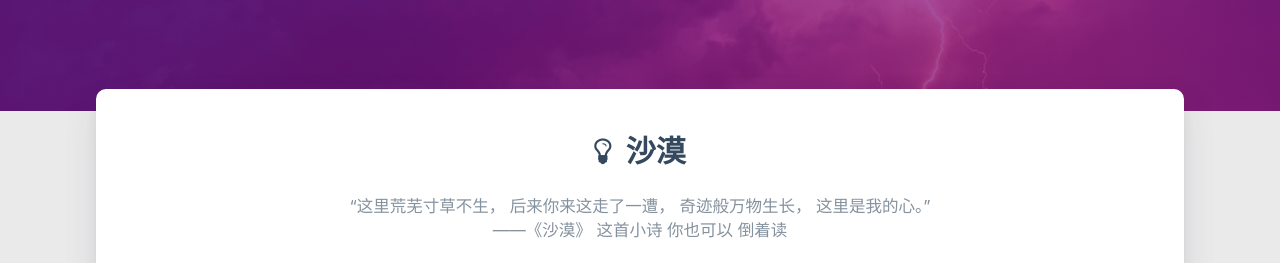
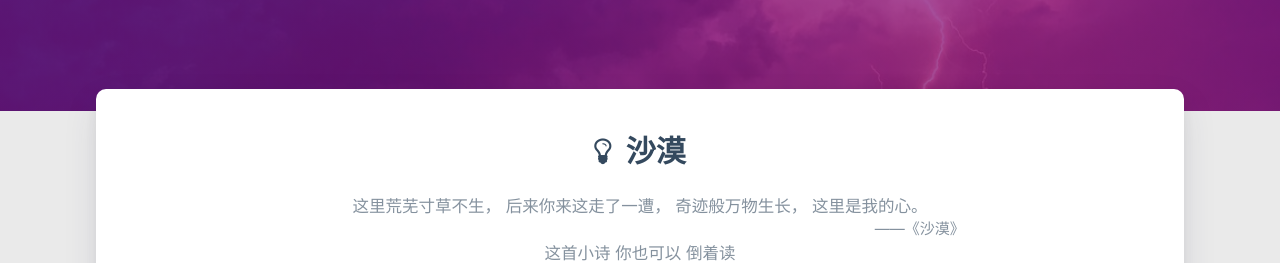
Before and after one commit to LuoJianxun/luojianxun.github.io, a plain HTML site: page index.html in a window 1280 px wide. Shown: the part 689-952 px from the top of the page. Drawn offline with Linux system fonts and the light colour scheme; some packages are replaced by stand-ins of ours; no server answers; a script that the page names is missing.

Commit message:
Site updated: 2019-07-16 13:17:27

```diff
--- a/index.html
+++ b/index.html
@@ -418,7 +418,7 @@ $(function () {
 
     <div class="row">
         <div class="col l8 offset-l2 m10 offset-m1 s10 offset-s1 center-align text">
-            “这里荒芜寸草不生， 后来你来这走了一遭， 奇迹般万物生长， 这里是我的心。” <br> ——《沙漠》 这首小诗 你也可以 倒着读
+            这里荒芜寸草不生， 后来你来这走了一遭， 奇迹般万物生长， 这里是我的心。<p align='right'> ——《沙漠》</p> 这首小诗 你也可以 倒着读
         </div>
     </div>
 </div>
```
